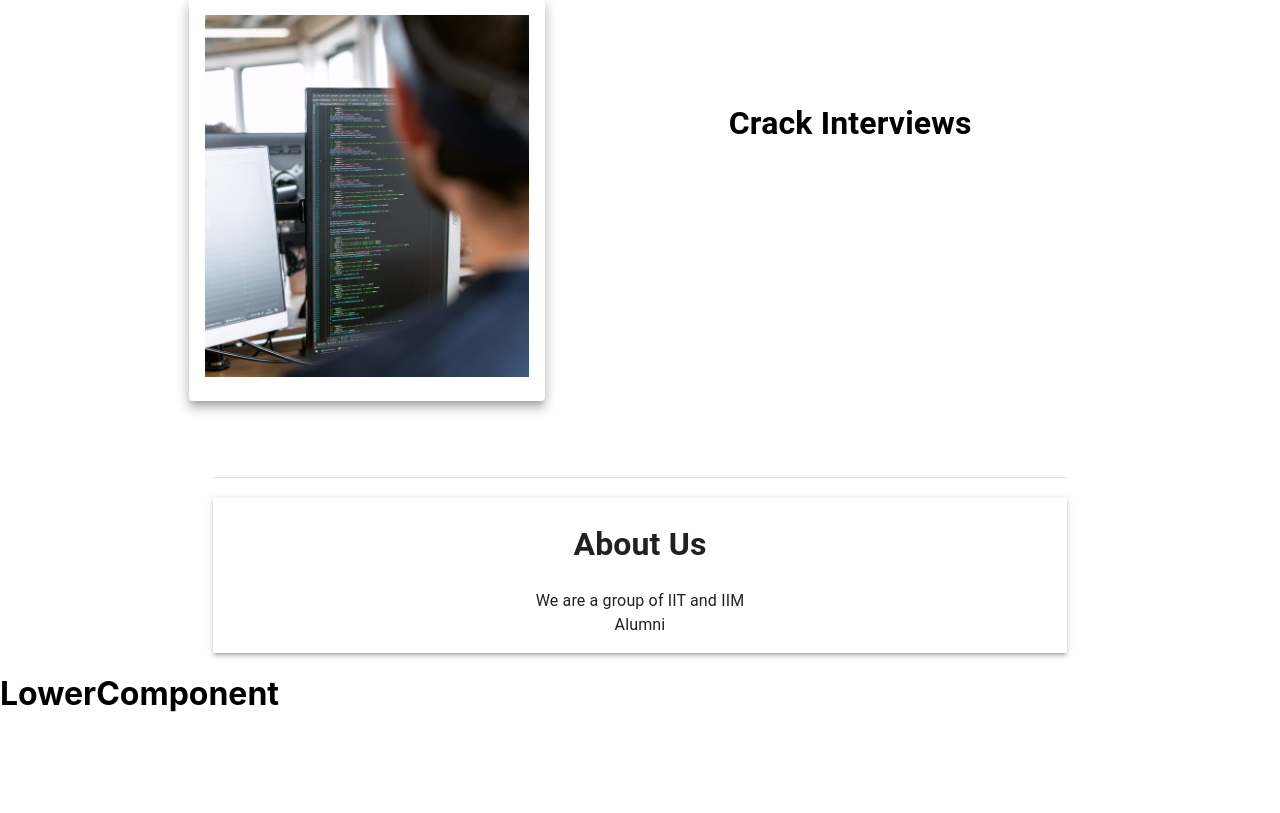
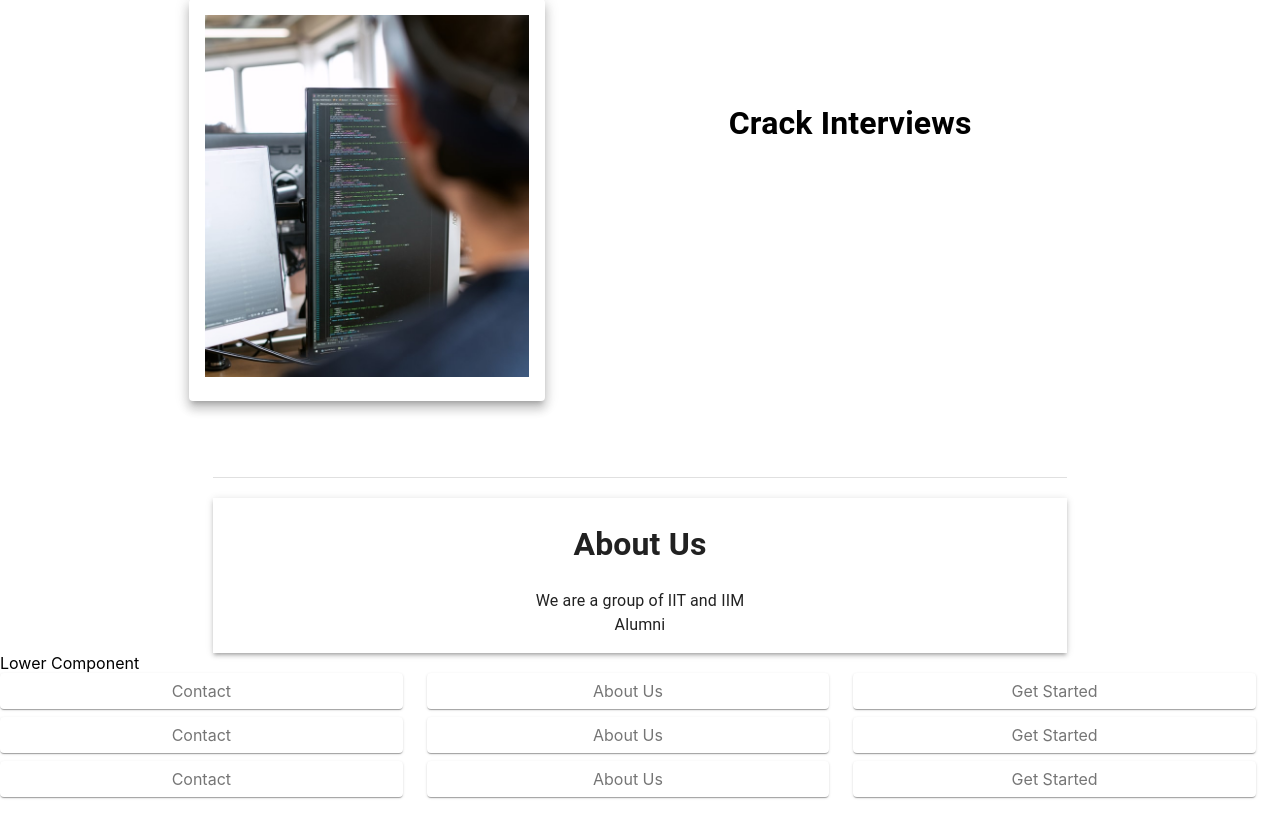
Before and after one commit to nikhilrai637/landingPage, a React (Create React App) app: page /home in a window 1280 px wide. Shown: the part 2573-3386 px from the top of the page. Before the commit the page ends 3308 px from the top, so only its background shows below. Built offline with nearby package versions, Linux system fonts and the light colour scheme.

Commit message:
Footer Added

```diff
--- a/src/Home/AboutUs/LowerComponent/LowerComponent.js
+++ b/src/Home/AboutUs/LowerComponent/LowerComponent.js
@@ -3,7 +3,7 @@ import React from 'react'
 function LowerComponent() {
     return (
         <div>
-            <h1> LowerComponent </h1>
+            Lower Component
         </div>
     )
 }
--- /dev/null
+++ b/src/Home/Footer/Footer.js
@@ -0,0 +1,51 @@
+import React from 'react';
+import { makeStyles } from '@material-ui/core/styles';
+import Paper from '@material-ui/core/Paper';
+import Grid from '@material-ui/core/Grid';
+
+const useStyles = makeStyles((theme) => ({
+  root: {
+    flexGrow: 1,
+  },
+  paper: {
+    padding: theme.spacing(1),
+    textAlign: 'center',
+    color: theme.palette.text.secondary,
+  },
+}));
+
+export default function Footer() {
+  const classes = useStyles();
+
+  function FormRow() {
+    return (
+      <React.Fragment>
+        <Grid item xs={4}>
+          <Paper className={classes.paper}>Contact</Paper>
+        </Grid>
+        <Grid item xs={4}>
+          <Paper className={classes.paper}>About Us</Paper>
+        </Grid>
+        <Grid item xs={4}>
+          <Paper className={classes.paper}>Get Started</Paper>
+        </Grid>
+      </React.Fragment>
+    );
+  }
+
+  return (
+    <div className={classes.root}>
+      <Grid container spacing={1}>
+        <Grid container item xs={12} spacing={3}>
+          <FormRow />
+        </Grid>
+        <Grid container item xs={12} spacing={3}>
+          <FormRow />
+        </Grid>
+        <Grid container item xs={12} spacing={3}>
+          <FormRow />
+        </Grid>
+      </Grid>
+    </div>
+  );
+}
--- a/src/Home/Home.js
+++ b/src/Home/Home.js
@@ -4,6 +4,7 @@ import Page1 from './Page1/Page1'
 import Page2 from './Page2/Page2'
 import Page3 from './Page3/Page3'
 import About from './AboutUs/About'
+import Footer from './Footer/Footer'
 function Home() {
     return (
         <div>
@@ -12,6 +13,7 @@ function Home() {
             <Page2/>
             <Page3/>
             <About/>
+            <Footer/>
         </div>
     )
 }
--- a/src/Home/Page1/Page1.js
+++ b/src/Home/Page1/Page1.js
@@ -5,7 +5,6 @@ import Content from  './Content/Content'
 function Page1() {
     return (
         <div>
-
           <Content/>
             <GettingStarted />
         </div>
```
Also changed, not shown: src/pexels-photo-159888.jpeg (deleted), src/photo-1565688534245-05d6b5be184a.jpeg (deleted).
